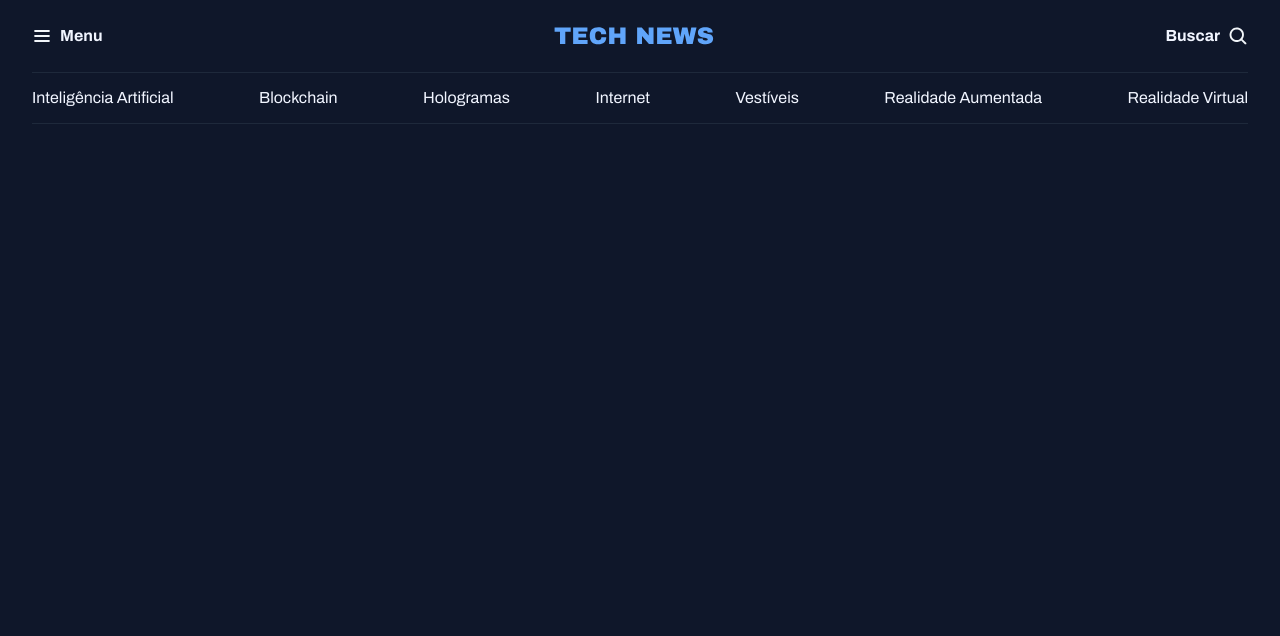
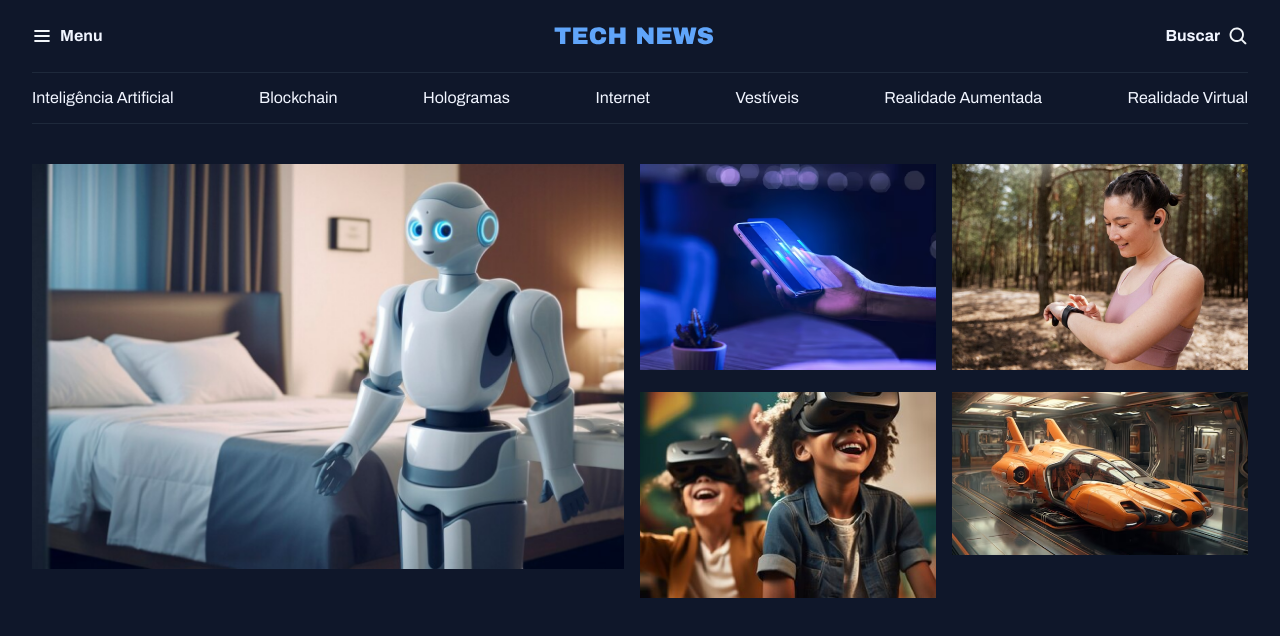
Before and after one commit to EmilySSouza/Portal-Noticias, a plain HTML site: page index.html in a window 1280 px wide. Drawn offline with Linux system fonts and the light colour scheme; files whose address does not match are found by name.

Commit message:
Structure highlights session

```diff
--- a/index.html
+++ b/index.html
@@ -41,6 +41,32 @@
             <a href="#">Realidade  Virtual</a>
         </nav>
     </header>
+
+    <main class="grid container">
+        <section id="featured" class="grid grid-flow-col gap-16">
+            <div>
+                <img src="./assets/images/Image 01.png" alt="">
+            </div>
+
+            <div class="grid grid-cols-2 gap-16">
+                <div>
+                    <img src="./assets/images/Image 02.png" alt="">
+                </div>
+
+                <div>
+                    <img src="./assets/images/Image 04.png" alt="">
+                </div>
+
+                <div>
+                    <img src="./assets/images/Image 05.png" alt="">
+                </div>
+
+                <div>
+                    <img src="./assets/images/Image 06.png" alt="">
+                </div>
+            </div>
+        </section>
+    </main>
 </body>
 
 </html>
--- a/styles/global.css
+++ b/styles/global.css
@@ -42,17 +42,16 @@ h1, h2, h3 {
     font: inherit;
 }
 
+img {
+    max-width: 100%;
+}
+
 .container {
     max-width: 1280px;
     padding-inline: 32px;
     margin-inline: auto;
 }
 
-/* utility-first */
-.grid {
-    display: grid;
+main {
+    margin-top: 40px;
 }
-
-.grid-flow-col {
-    grid-auto-flow: column;
-}
--- a/styles/index.css
+++ b/styles/index.css
@@ -1,2 +1,4 @@
 @import url(global.css);
+@import url(utility.css);
 @import url(header.css);
+@import url(sections.css);
--- /dev/null
+++ b/styles/sections.css
@@ -0,0 +1,7 @@
+#feature {
+    img {
+        height: 100%;
+        object-fit: cover;
+        border-radius: 4px;
+    }
+}
--- /dev/null
+++ b/styles/utility.css
@@ -0,0 +1,15 @@
+.grid {
+    display: grid;
+}
+
+.grid-flow-col {
+    grid-auto-flow: column;
+}
+
+.grid-cols-2 {
+    grid-template-columns: 1fr 1fr;
+}
+
+.gap-16 {
+    gap: 16px;
+}
```
